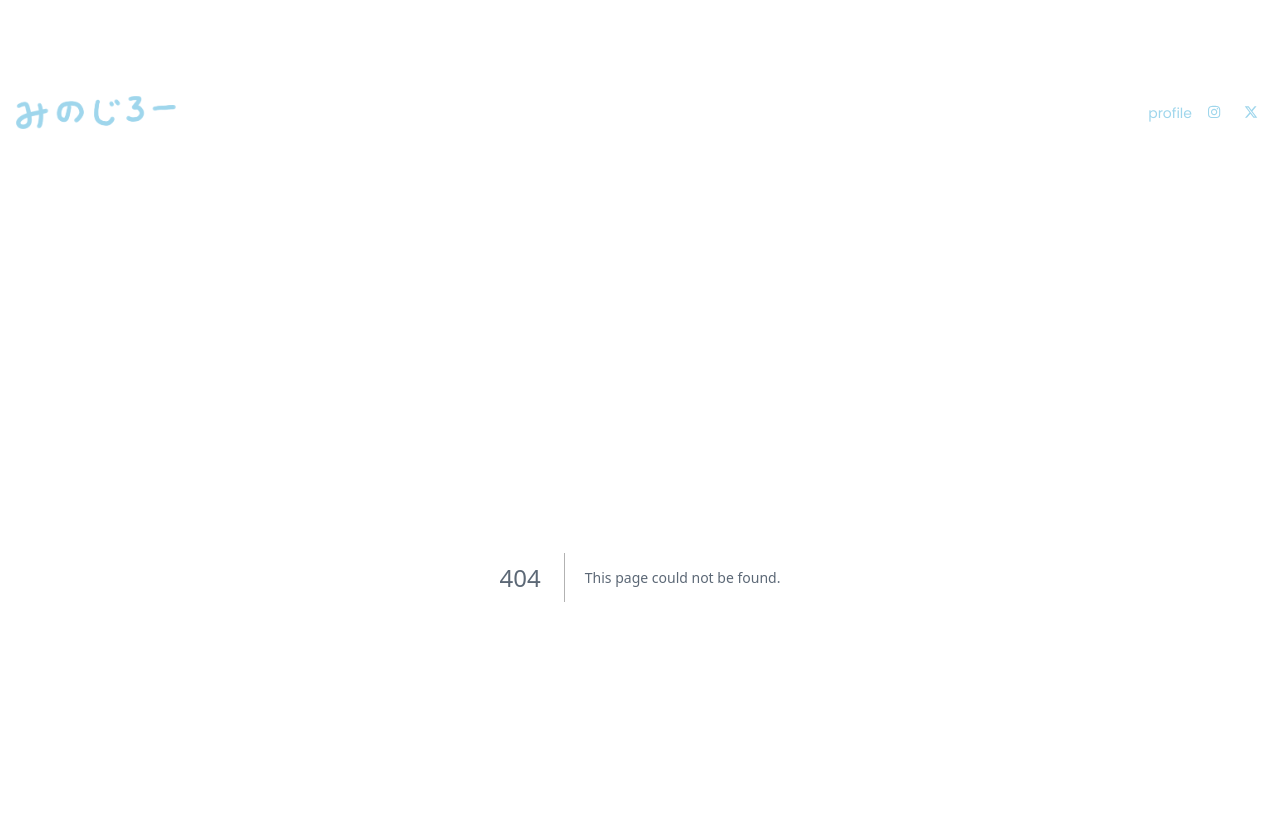
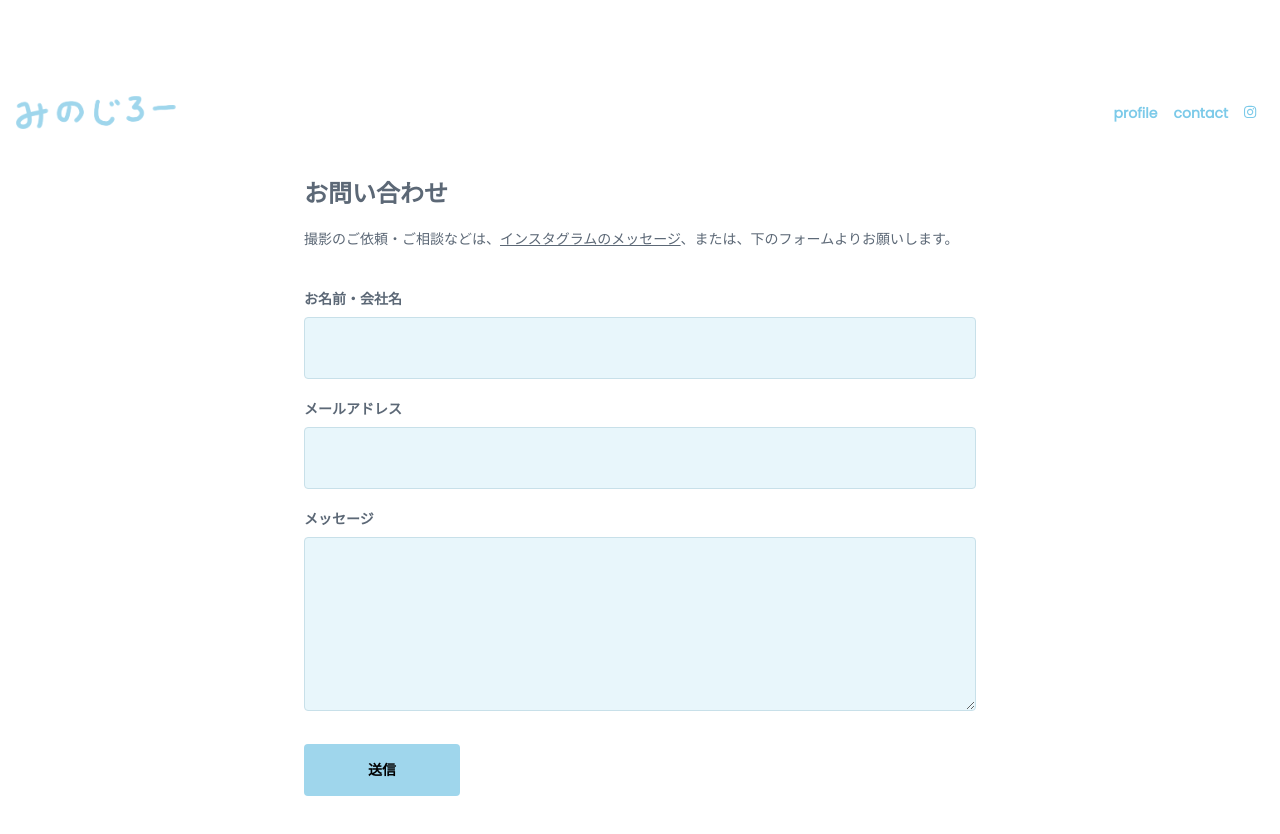
Before and after one commit to minojiro/minojiro, a Next.js app: page /request in a window 1280 px wide. Before the commit this address had no page. Shown: the top 834 px of the page. Built offline with nearby package versions, Linux system fonts and the light colour scheme.

Commit message:
feat: contact page

```diff
--- /dev/null
+++ b/src/app/request/page.tsx
@@ -0,0 +1,24 @@
+import { ContactClient } from './pageClient'
+
+export default async function Contact() {
+  return (
+    <main className="max-w-2xl mx-auto">
+      <div className="mb-8">
+        <h2 className="font-bold text-2xl">お問い合わせ</h2>
+        <p className="mt-4">
+          撮影のご依頼・ご相談などは、
+          <a
+            href="https://www.instagram.com/_minojiro"
+            target="_blank"
+            rel="noopener noreferrer"
+            className="underline"
+          >
+            インスタグラムのメッセージ
+          </a>
+          、または、下のフォームよりお願いします。
+        </p>
+      </div>
+      <ContactClient />
+    </main>
+  )
+}
--- /dev/null
+++ b/src/app/request/pageClient.tsx
@@ -0,0 +1,168 @@
+'use client'
+
+import { useState } from 'react'
+import { FontAwesomeIcon } from '@fortawesome/react-fontawesome'
+import { faSpinner } from '@fortawesome/free-solid-svg-icons'
+
+type FormData = {
+  name: string
+  email: string
+  message: string
+  accessKey: string
+}
+type Notification = {
+  id: number
+  message: string
+  type: 'info' | 'error'
+}
+
+// API関連（フロントで配信するものなのでリポジトリに入れても良い）
+const CONTACT_API_ACCESS_KEY = '63bd881c-e721-4b6e-acd8-d22a27fa644d'
+const CONTACT_API_URL = 'https://api.staticforms.xyz/submit'
+
+const getInitialFormData = (): FormData => ({
+  name: '',
+  email: '',
+  message: '',
+  accessKey: CONTACT_API_ACCESS_KEY,
+})
+
+class ValidateError extends Error {}
+
+const Notifications = ({
+  notifications,
+}: { notifications: Notification[] }) => {
+  if (notifications.length === 0) return null
+  return (
+    <div className="fixed top-0 left-0 right-0 p-2 grid gap-1 z-10">
+      {notifications.map((notification) => {
+        const bg = notification.type === 'error' ? 'bg-red-500' : 'bg-primary'
+        const text = notification.type === 'error' ? 'text-white' : 'text-black'
+        return (
+          <div
+            key={notification.id}
+            className={`${bg} ${text} font-bold text-black px-2 py-4 text-center rounded`}
+          >
+            {notification.message}
+          </div>
+        )
+      })}
+    </div>
+  )
+}
+
+export const ContactClient = () => {
+  const [notifications, setNotifications] = useState<Notification[]>([])
+  const [isLoading, setIsLoading] = useState(false)
+  const [formData, setFormData] = useState<FormData>(getInitialFormData())
+  const setFormDataPartial = (partial: Partial<FormData>) => {
+    setFormData({
+      ...formData,
+      ...partial,
+    })
+  }
+  const validate = () => {
+    if (formData.name === '' || formData.name.length >= 30) {
+      throw new ValidateError('お名前を30文字以内で入力してください')
+    }
+    if (formData.email === '') {
+      throw new ValidateError('メールアドレスを入力してください')
+    }
+    if (formData.message === '' || formData.message.length > 1000) {
+      throw new ValidateError('メッセージを1000文字以内で入力してください')
+    }
+  }
+  const notify = (message: string, type: 'info' | 'error' = 'info') => {
+    const NOTIFICATION_TIME = 5000
+    const notification: Notification = {
+      id: Math.max(0, ...notifications.map((o) => o.id)) + 1,
+      message,
+      type,
+    }
+    setNotifications([...notifications, notification])
+    setTimeout(() => {
+      setNotifications(notifications.filter((o) => o.id !== notification.id))
+    }, NOTIFICATION_TIME)
+  }
+  const handleSubmit = async () => {
+    setIsLoading(true)
+    try {
+      validate()
+      const apiResponse = await fetch(CONTACT_API_URL, {
+        method: 'POST',
+        headers: { 'Content-Type': 'application/json' },
+        body: JSON.stringify(formData),
+      })
+      if (!apiResponse.ok) {
+        throw new Error(apiResponse.statusText)
+      }
+      notify('送信しました', 'info')
+      setFormData(getInitialFormData())
+    } catch (error) {
+      if (error instanceof ValidateError) {
+        notify(error.message, 'error')
+        return
+      }
+      notify('送信できませんでした', 'error')
+      throw error
+    } finally {
+      setIsLoading(false)
+    }
+  }
+  return (
+    <form
+      className="grid gap-4"
+      onSubmit={(e) => {
+        e.preventDefault()
+        handleSubmit()
+      }}
+    >
+      <Notifications notifications={notifications} />
+      <label>
+        <p className="font-bold">お名前・会社名</p>
+        <input
+          type="text"
+          className="mt-1 border border-line border-1 bg-primarybg w-full px-4 py-4 rounded text-lg"
+          value={formData.name}
+          onChange={(e) => setFormDataPartial({ name: e.target.value })}
+          required
+        />
+      </label>
+      <label>
+        <p className="font-bold">メールアドレス</p>
+        <input
+          type="email"
+          className="mt-1 border border-line border-1 bg-primarybg w-full px-4 py-4 rounded text-lg"
+          value={formData.email}
+          onChange={(e) => setFormDataPartial({ email: e.target.value })}
+          required
+        />
+      </label>
+      <label>
+        <p className="font-bold">メッセージ</p>
+        <textarea
+          maxLength={1000}
+          className="mt-1 border border-line border-1 bg-primarybg w-full px-4 py-4 rounded text-lg"
+          value={formData.message}
+          onChange={(e) => setFormDataPartial({ message: e.target.value })}
+          rows={5}
+          required
+        />
+      </label>
+      <div className="pt-2 flex">
+        {isLoading ? (
+          <p className="bg-primarybg font-bold text-black px-16 py-2 rounded">
+            <FontAwesomeIcon icon={faSpinner} spin={true} />
+          </p>
+        ) : (
+          <button
+            className="bg-primary font-bold text-black px-16 py-3 rounded"
+            type="submit"
+          >
+            送信
+          </button>
+        )}
+      </div>
+    </form>
+  )
+}
--- a/src/components/GlobalHeader.tsx
+++ b/src/components/GlobalHeader.tsx
@@ -1,13 +1,13 @@
-import Image from "next/image";
-import Link from "next/link";
-import logoImage from "./logo.png";
-import { fontEn1 } from "@/constants/fonts";
-import { FontAwesomeIcon } from "@fortawesome/react-fontawesome";
-import { faInstagram, faXTwitter } from "@fortawesome/free-brands-svg-icons";
+import Image from 'next/image'
+import Link from 'next/link'
+import logoImage from './logo.png'
+import { fontEn1 } from '@/constants/fonts'
+import { FontAwesomeIcon } from '@fortawesome/react-fontawesome'
+import { faInstagram } from '@fortawesome/free-brands-svg-icons'
 
 export const GlobalHeader = () => {
   return (
-		<header className="flex items-center text-primary">
+    <header className="flex items-center text-primaryText">
       <h1 className="flex-1">
         <Link
           href="/"
@@ -24,10 +24,17 @@ export const GlobalHeader = () => {
         </Link>
       </h1>
       <nav>
-				<ul className={`flex gap-4 items-center ${fontEn1.className}`}>
+        <ul
+          className={`flex gap-4 items-center ${fontEn1.className} font-bold`}
+        >
           <li>
             <Link href="/profile" title="みのじろー プロフィール">
               profile
+            </Link>
+          </li>
+          <li>
+            <Link href="/request" title="お問い合わせ">
+              contact
             </Link>
           </li>
           <li>
@@ -41,19 +48,8 @@ export const GlobalHeader = () => {
               <FontAwesomeIcon icon={faInstagram} />
             </Link>
           </li>
-					<li>
-						<Link
-							href="https://x.com/the_minojiro"
-							title="みのじろー twitter(X)"
-							target="_blank"
-							rel="noopener"
-							className="block w-5"
-						>
-							<FontAwesomeIcon icon={faXTwitter} />
-						</Link>
-					</li>
         </ul>
       </nav>
     </header>
-	);
-};
+  )
+}
--- a/tailwind.config.ts
+++ b/tailwind.config.ts
@@ -1,24 +1,27 @@
-import type { Config } from "tailwindcss";
+import type { Config } from 'tailwindcss'
 
 const config: Config = {
   content: [
-    "./src/pages/**/*.{js,ts,jsx,tsx,mdx}",
-    "./src/components/**/*.{js,ts,jsx,tsx,mdx}",
-    "./src/app/**/*.{js,ts,jsx,tsx,mdx}",
+    './src/pages/**/*.{js,ts,jsx,tsx,mdx}',
+    './src/components/**/*.{js,ts,jsx,tsx,mdx}',
+    './src/app/**/*.{js,ts,jsx,tsx,mdx}',
   ],
   plugins: [],
   theme: {
     extend: {
       fontSize: {
-        myXs: "0.75rem",
+        myXs: '0.75rem',
       },
       colors: {
-        baseText: "#5c6876",
-        transparent: "transparent",
-        current: "currentColor",
-        primary: "#9FD6EC",
+        baseText: '#5c6876',
+        transparent: 'transparent',
+        current: 'currentColor',
+        primary: '#9FD6EC',
+        primarybg: '#E8F6FB',
+        primaryText: '#7ccae9',
+        line: '#C8E0E9',
       },
     },
   },
-};
-export default config;
+}
+export default config
```
Lines whose indentation alone changed are shown as unchanged.
